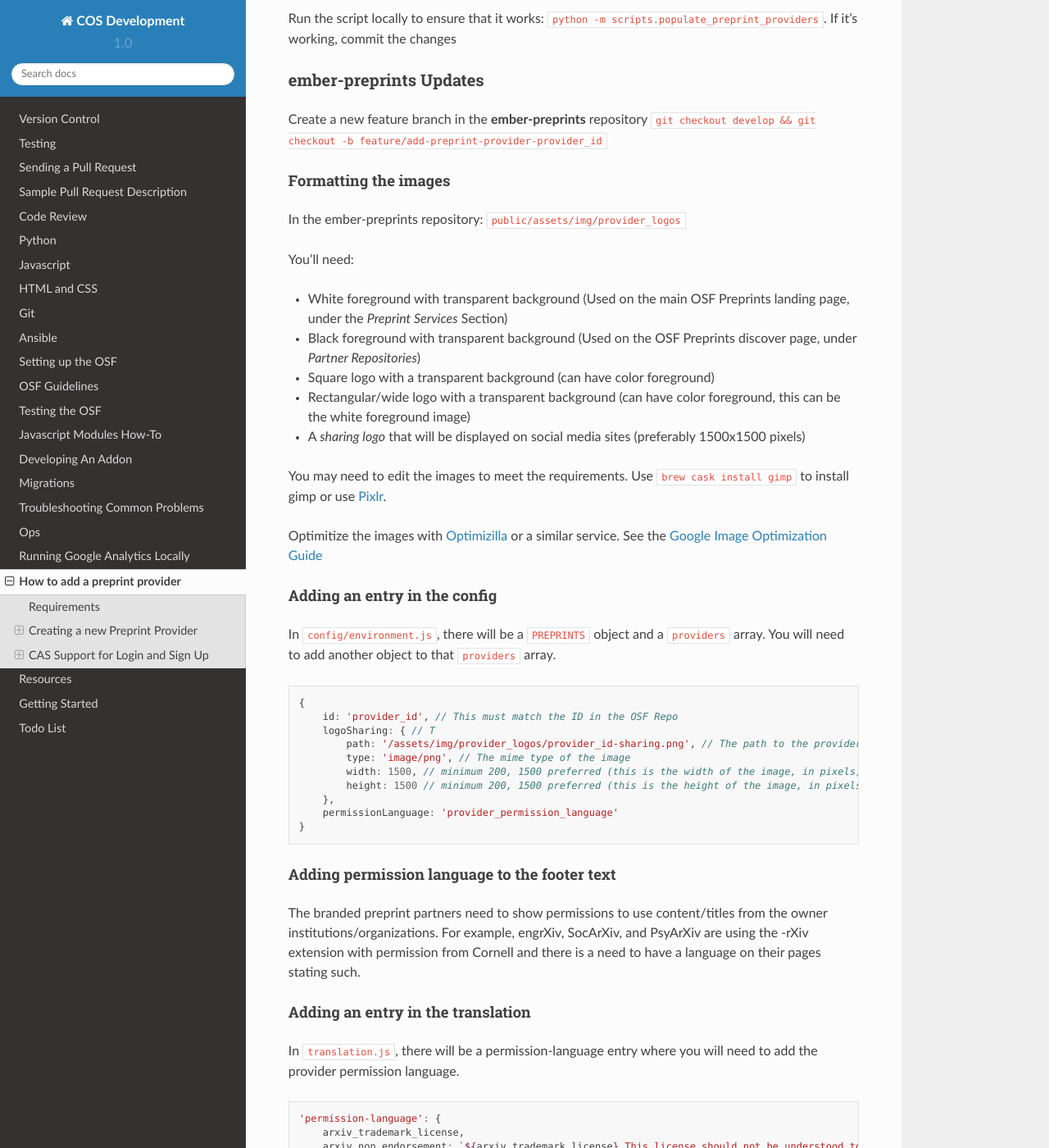
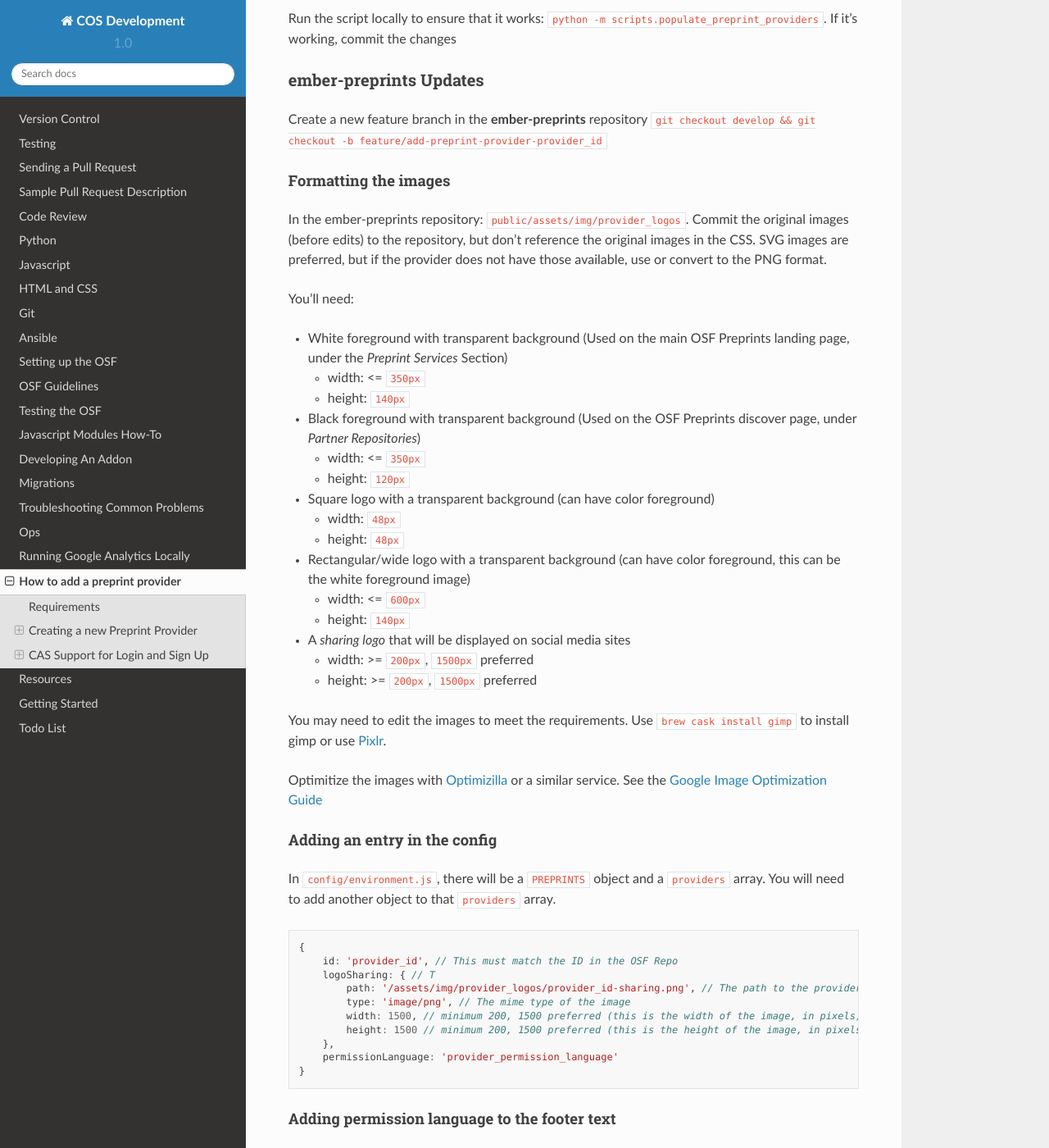
Before and after one commit to CenterForOpenScience/COSDev, a Sphinx documentation site: the page built from docs/osf/preprint_providers.rst, in a window 1280 px wide and 1400 px high, scrolled down 1766 px. Shown: the whole window at 82% size. Built offline with Sphinx 7.4.7 and the Read the Docs theme 2.0.0, drawn with Linux system fonts in a browser that asks for light colours.

Commit message:
Update preprint provider logo image requirements

```diff
--- a/docs/osf/preprint_providers.rst
+++ b/docs/osf/preprint_providers.rst
@@ -94,15 +94,36 @@ Create a new feature branch in the **ember-preprints** repository ``git checkout
 
 Formatting the images
 ~~~~~~~~~~~~~~~~~~~~~
-In the ember-preprints repository: ``public/assets/img/provider_logos``
+In the ember-preprints repository: ``public/assets/img/provider_logos``. Commit the original images (before edits) to the repository, but don't reference the original images in the CSS.
+SVG images are preferred, but if the provider does not have those available, use or convert to the PNG format.
 
 You'll need:
 
 * White foreground with transparent background (Used on the main OSF Preprints landing page, under the *Preprint Services* Section)
+
+  * width: <= ``350px``
+  * height: ``140px``
+
 * Black foreground with transparent background (Used on the OSF Preprints discover page, under *Partner Repositories*)
+
+  * width: <= ``350px``
+  * height: ``120px``
+
 * Square logo with a transparent background (can have color foreground)
+
+  * width: ``48px``
+  * height: ``48px``
+
 * Rectangular/wide logo with a transparent background (can have color foreground, this can be the white foreground image)
-* A *sharing logo* that will be displayed on social media sites (preferably 1500x1500 pixels)
+
+  * width: <= ``600px``
+  * height: ``140px``
+
+* A *sharing logo* that will be displayed on social media sites
+
+  * width: >= ``200px``, ``1500px`` preferred
+  * height: >= ``200px``, ``1500px`` preferred
+
 
 You may need to edit the images to meet the requirements. Use ``brew cask install gimp`` to install gimp or use Pixlr_.
 
```
